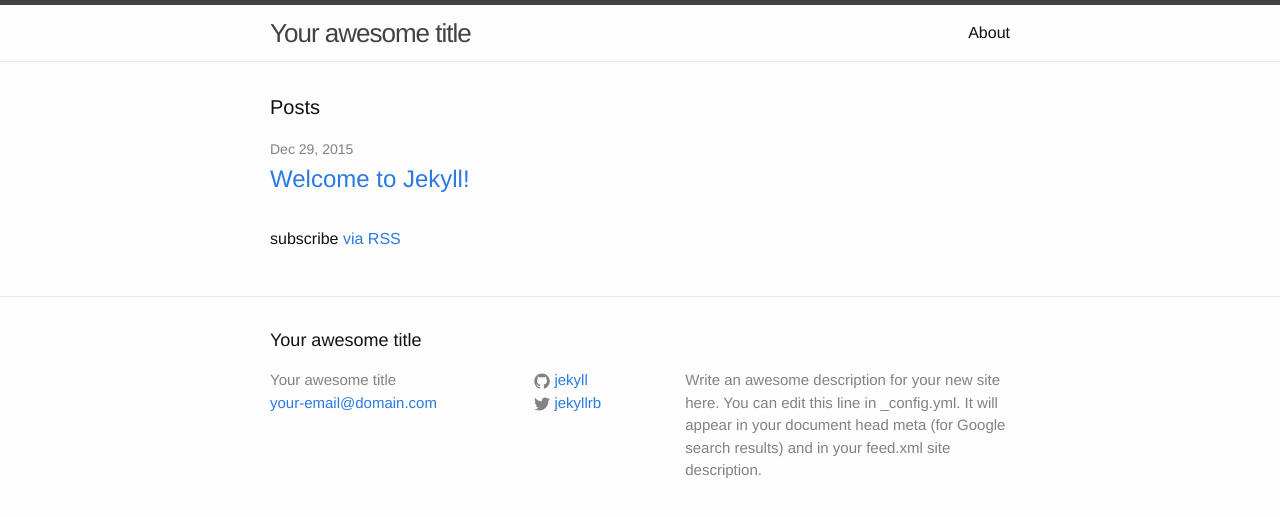
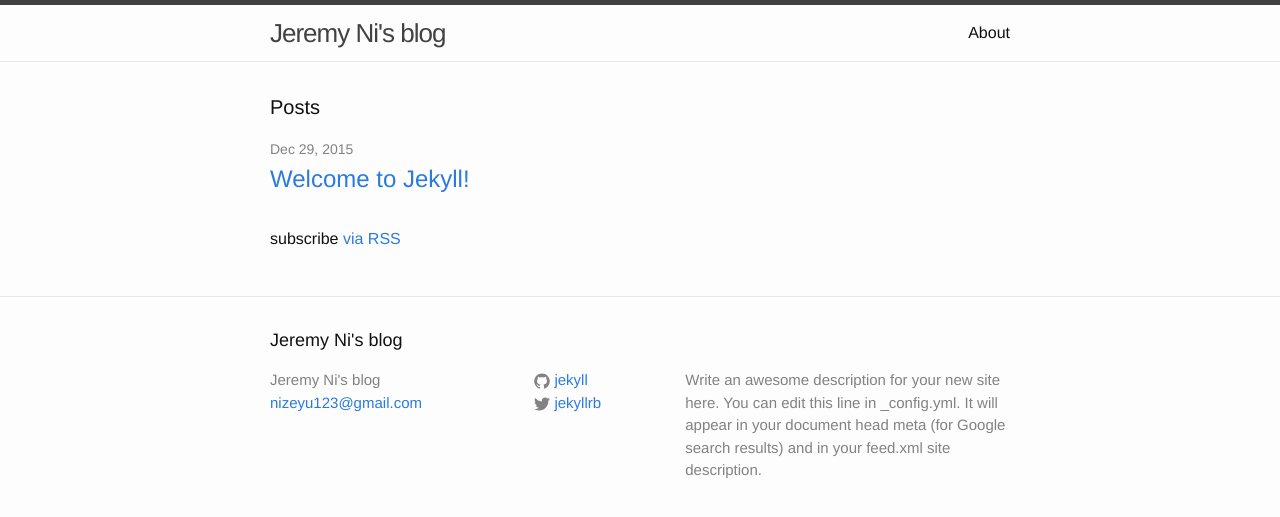
Before and after one commit to jnijeremy/test-blog, a Jekyll site: the page built from index.html, in a window 1280 px wide. Shown: the top 517 px of the page. Built offline with Jekyll 4.4.1, drawn with Linux system fonts in a browser that asks for light colours.

Commit message:
update config

```diff
--- a/_config.yml
+++ b/_config.yml
@@ -6,14 +6,14 @@
 # 'jekyll serve'. If you change this file, please restart the server process.
 
 # Site settings
-title: Your awesome title
-email: your-email@domain.com
+title: Jeremy Ni's blog
+email: nizeyu123@gmail.com
 description: > # this means to ignore newlines until "baseurl:"
   Write an awesome description for your new site here. You can edit this
   line in _config.yml. It will appear in your document head meta (for
   Google search results) and in your feed.xml site description.
-baseurl: "" # the subpath of your site, e.g. /blog
-url: "http://jnijeremy.com" # the base hostname & protocol for your site
+baseurl: "http://blog.jnijeremy.com" # the subpath of your site, e.g. /blog
+url: "http://blog.jnijeremy.com" # the base hostname & protocol for your site
 twitter_username: jekyllrb
 github_username:  jekyll
 
```
